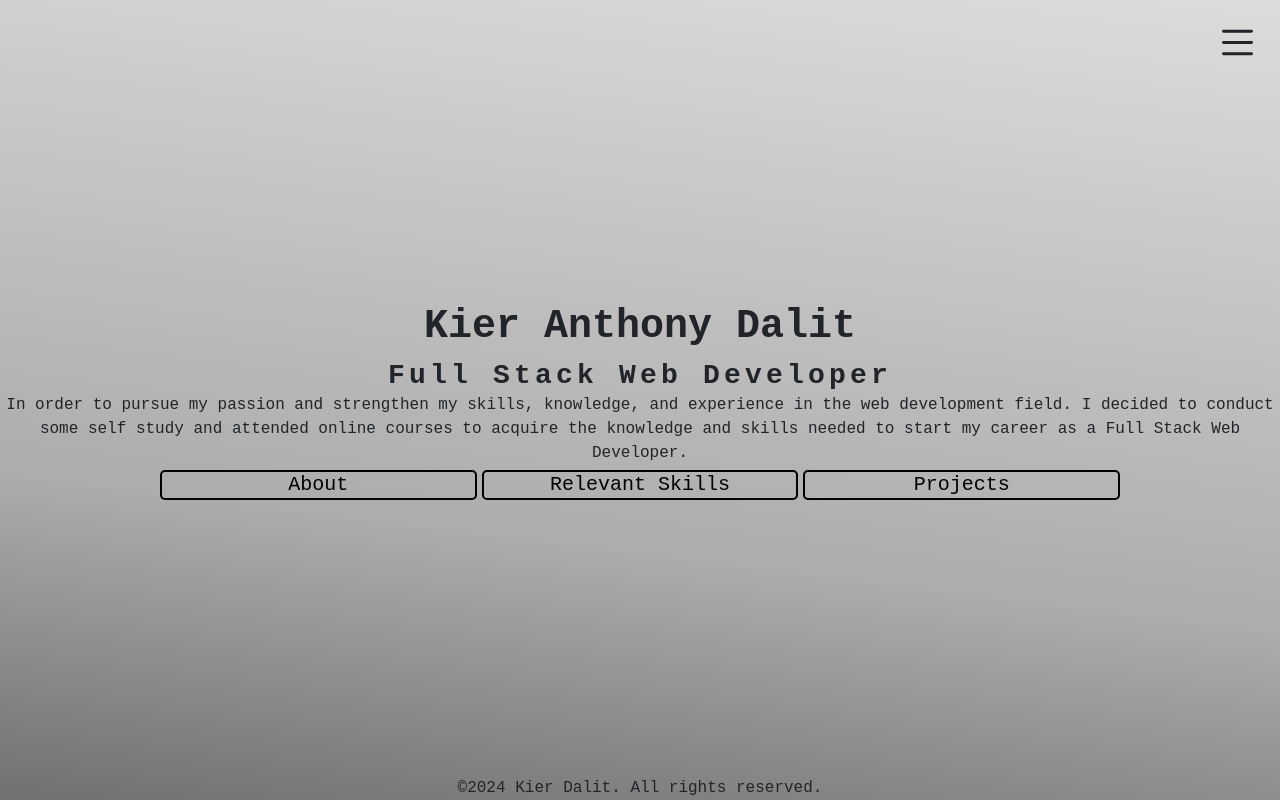
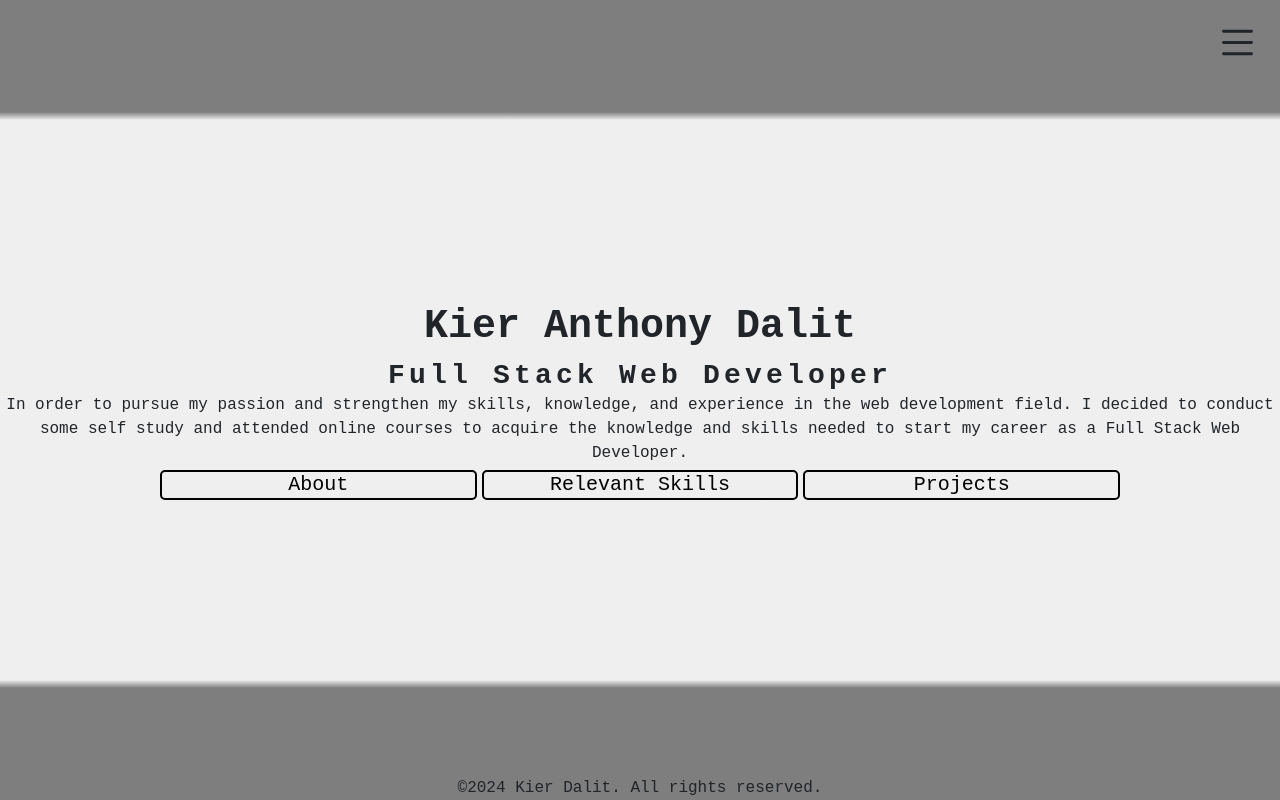
Before and after one commit to Kier0729/online-cv, a React (Create React App) app: page /#/ in a window 1280 px wide. Built offline with nearby package versions, Linux system fonts and the light colour scheme.

Commit message:
background modification

```diff
--- a/public/styles/styles.css
+++ b/public/styles/styles.css
@@ -96,9 +96,9 @@ h3{
 }
 body{
   height: 100%;
-  background: linear-gradient(to top right, rgb(0, 0, 0, .9),rgba(137, 137, 137, 0.7),rgba(225, 223, 223, 0.7));
-  background-size: 500%;
-  animation: bg-animation 2s linear infinite alternate;
+  background: linear-gradient(rgba(112, 112, 112, 0.9)0% 14%,rgba(232, 232, 232, 0.7)15% 85%,rgba(112, 112, 112, 0.9)86% 100%);
+  /* background-size: 500%;
+  animation: bg-animation 2s linear infinite alternate; */
 }
 @keyframes bg-animation {
   0%{
@@ -335,10 +335,10 @@ footer{
     width: 100%;
     height: 3rem;
   }
-  footer{
+  /* footer{
     min-width: 80%;
     bottom: 3px;
-  }
+  } */
 }
 
 .sideBar{
```
